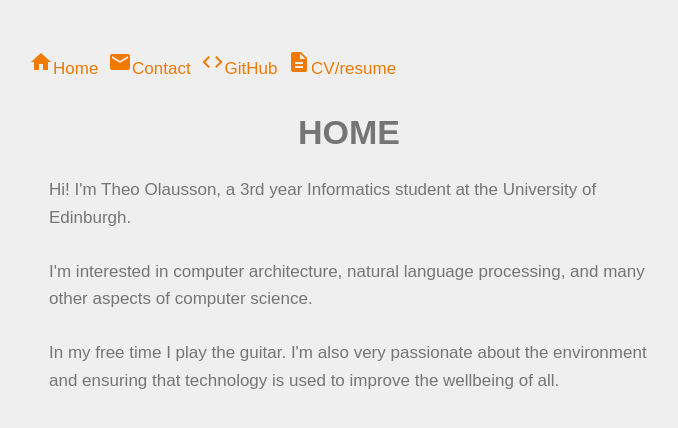
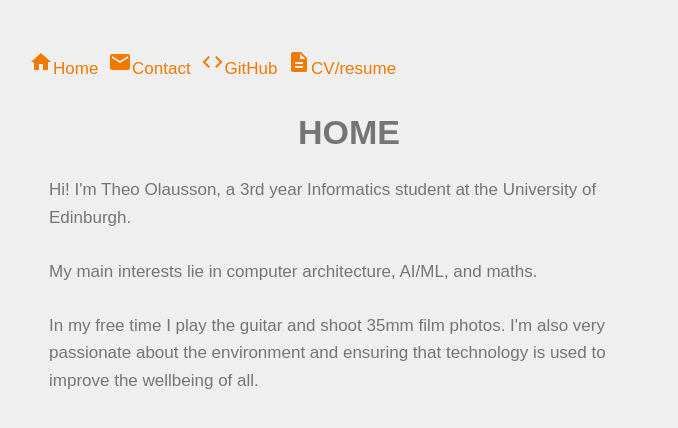
Before and after one commit to theoxo/theoxo.github.io, a Jekyll site: the page built from index.md, in a window 1280 px wide. Shown: the top 428 px of the page, without its empty margins (291-969 px from the left). Built offline with Jekyll 4.4.1, drawn with Linux system fonts in a browser that asks for light colours.

Commit message:
Update index.md

```diff
--- a/index.md
+++ b/index.md
@@ -6,10 +6,9 @@ subtitle: Home
 <p> Hi!
     I'm Theo Olausson, a 3rd year Informatics student at the University of Edinburgh.
     <br><br>
-    I'm interested in computer architecture, natural language processing, and
-    many other aspects of computer science.
+    My main interests lie in computer architecture, AI/ML, and maths.
     <br><br>
-    In my free time I play the guitar. I'm also
+    In my free time I play the guitar and shoot 35mm film photos. I'm also
     very passionate about the environment and ensuring that technology is used
     to improve the wellbeing of all.
 </p>
```
